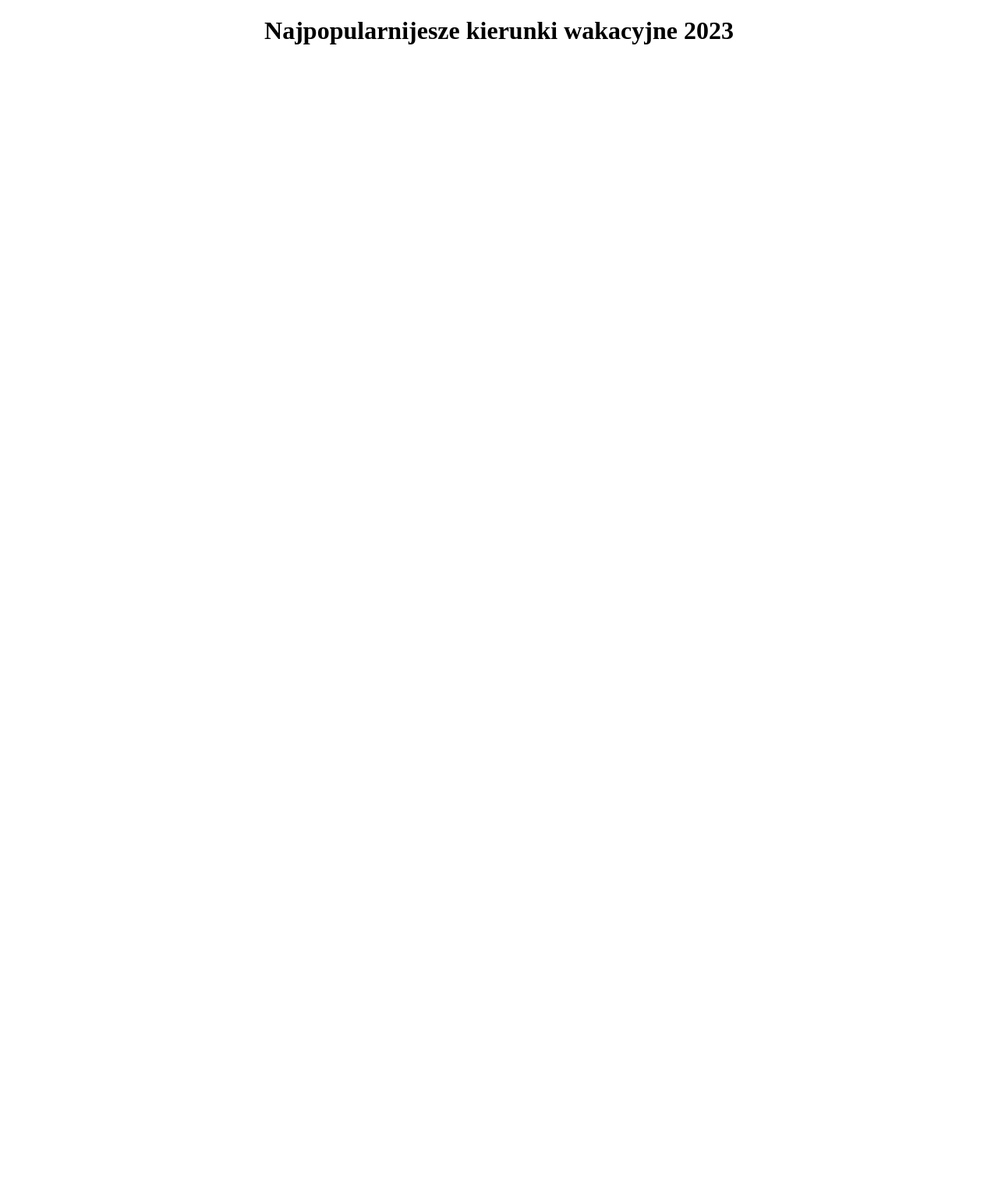
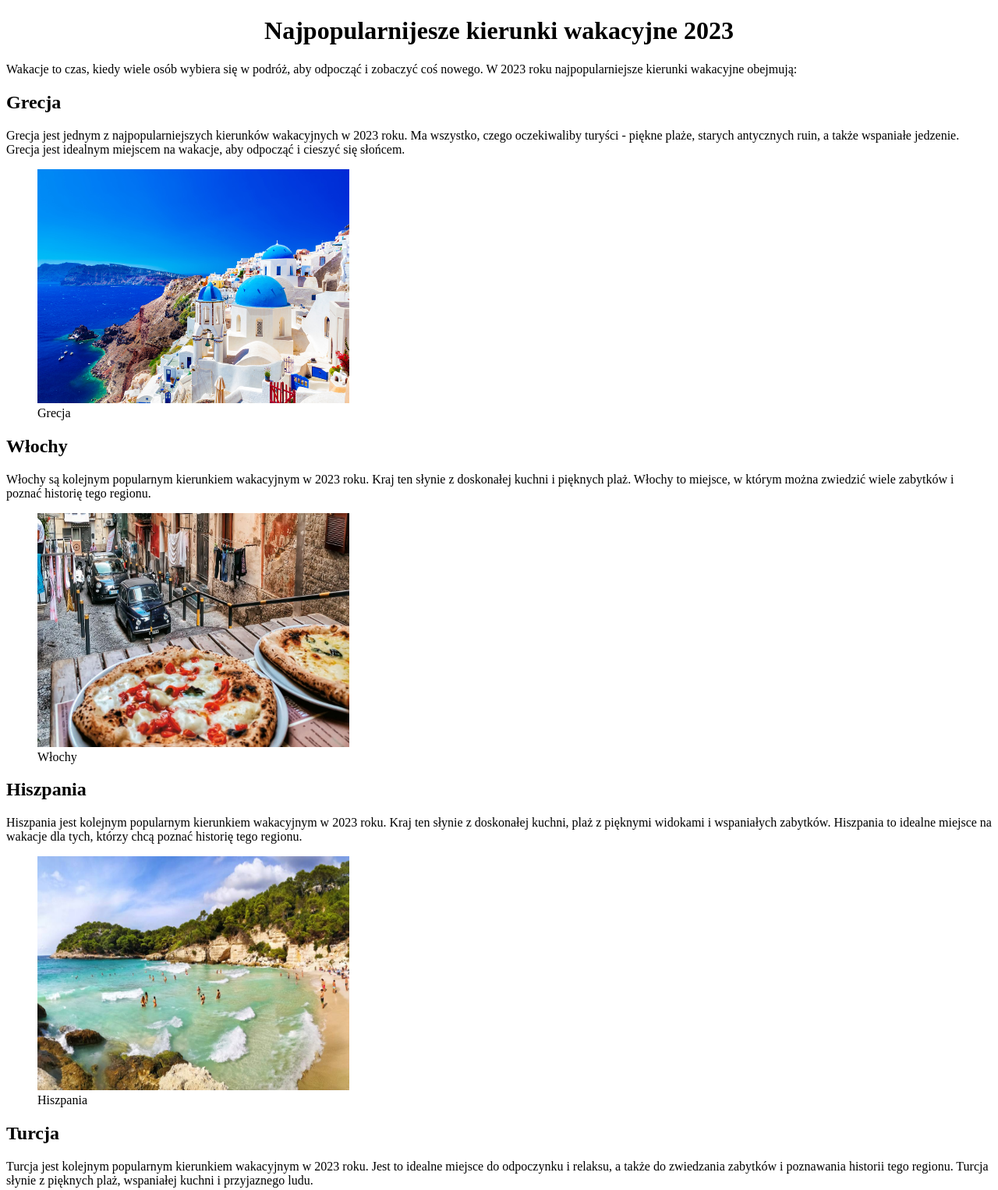
Before and after one commit to Natalia12344321/Wakacje, a plain HTML site: page index.html in a window 1280 px wide. Shown: the top 1526 px of the page at 78% size. Before the commit the page ends 800 px from the top, so only its background shows below. Drawn offline with Linux system fonts and the light colour scheme.

Commit message:
Update index.html

```diff
--- a/index.html
+++ b/index.html
@@ -8,8 +8,59 @@
     <meta name="author" content="Natalia Grzebieluch">
 	</head>
 
-	<body background="1.jpg">
+	<body>
 <h1><center>Najpopularnijesze kierunki wakacyjne 2023</center></h1>
+  <p>
+    Wakacje to czas, kiedy wiele osób wybiera się w podróż, aby odpocząć i zobaczyć coś nowego. W 2023 roku najpopularniejsze kierunki wakacyjne obejmują:
+  </p>
 
+  <h2>Grecja</h2>
+  <p>
+    Grecja jest jednym z najpopularniejszych kierunków wakacyjnych w 2023 roku. Ma wszystko, czego oczekiwaliby turyści - piękne plaże, starych antycznych ruin, a także wspaniałe jedzenie. Grecja jest idealnym miejscem na wakacje, aby odpocząć i cieszyć się słońcem.
+  </p>
+	<figure>
+           <img src="grecja.jpg" alt="Grecja" width="400" height="300" />
+           <figcaption>Grecja</figcaption>
+  	</figure>
+  <h2>Włochy</h2>
+  <p>
+    Włochy są kolejnym popularnym kierunkiem wakacyjnym w 2023 roku. Kraj ten słynie z doskonałej kuchni i pięknych plaż. Włochy to miejsce, w którym można zwiedzić wiele zabytków i poznać historię tego regionu.
+  </p>
+	<figure>
+           <img src="włochy.jpeg" alt="Włochy" width="400" height="300"  />
+           <figcaption>Włochy</figcaption>
+  	</figure>
+  <h2>Hiszpania</h2>
+  <p>
+    Hiszpania jest kolejnym popularnym kierunkiem wakacyjnym w 2023 roku. Kraj ten słynie z doskonałej kuchni, plaż z pięknymi widokami i wspaniałych zabytków. Hiszpania to idealne miejsce na wakacje dla tych, którzy chcą poznać historię tego regionu.
+  </p>
+	<figure>
+           <img src="hiszpania.jpg" alt="Hiszpania"  width="400" height="300" />
+           <figcaption>Hiszpania</figcaption>
+  	</figure>
+  <h2>Turcja</h2>
+  <p>
+    Turcja jest kolejnym popularnym kierunkiem wakacyjnym w 2023 roku. Jest to idealne miejsce do odpoczynku i relaksu, a także do zwiedzania zabytków i poznawania historii tego regionu. Turcja słynie z pięknych plaż, wspaniałej kuchni i przyjaznego ludu.
+  </p>
+	<figure>
+           <img src="turcja.jpg" alt="Turcja" width="400" height="300" />
+           <figcaption>Turcja</figcaption>
+  	</figure>
+  <h2>Egipt</h2>
+  <p>
+    Egipt to kolejny popularny kierunek wakacyjny w 2023 roku. Jest to miejsce pełne pięknych plaż, starożytnych ruin i wspaniałej kuchni. Egipt jest idealnym miejscem na wakacje dla tych, którzy chcą zwiedzić starożytne ruiny i poznać historię tego regionu.
+  </p>
+	<figure>
+           <img src="egipt.jpeg" alt="Egipt" width="400" height="300" />
+           <figcaption>Egipt</figcaption>
+  	</figure>
+  <h2>Bali</h2>
+  <p>
+    Bali jest kolejnym popularnym kierunkiem wakacyjnym w 2023 roku. Jest to idealne miejsce na wakacje dla tych, którzy chcą odpocząć, zrelaksować się i cieszyć się pięknem tego regionu. Bali słynie z pięknych plaż, wspaniałych widoków i gościnności ludzi.
+  </p>
+	<figure>
+           <img src="Bali.jpeg" alt="Bali" width="400" height="300"  />
+           <figcaption>Bali</figcaption>
+  	</figure>
       </body>
 </html>
```
